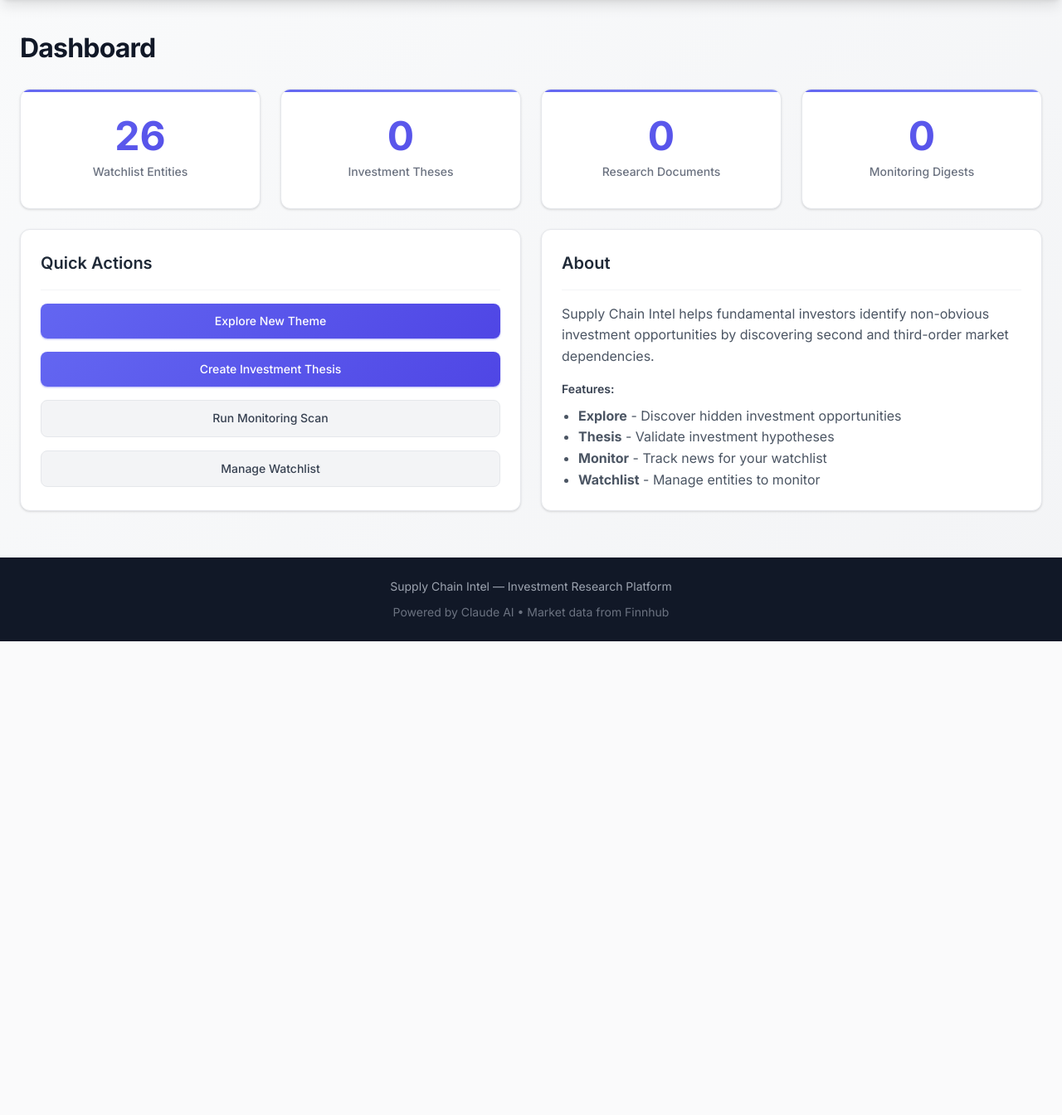
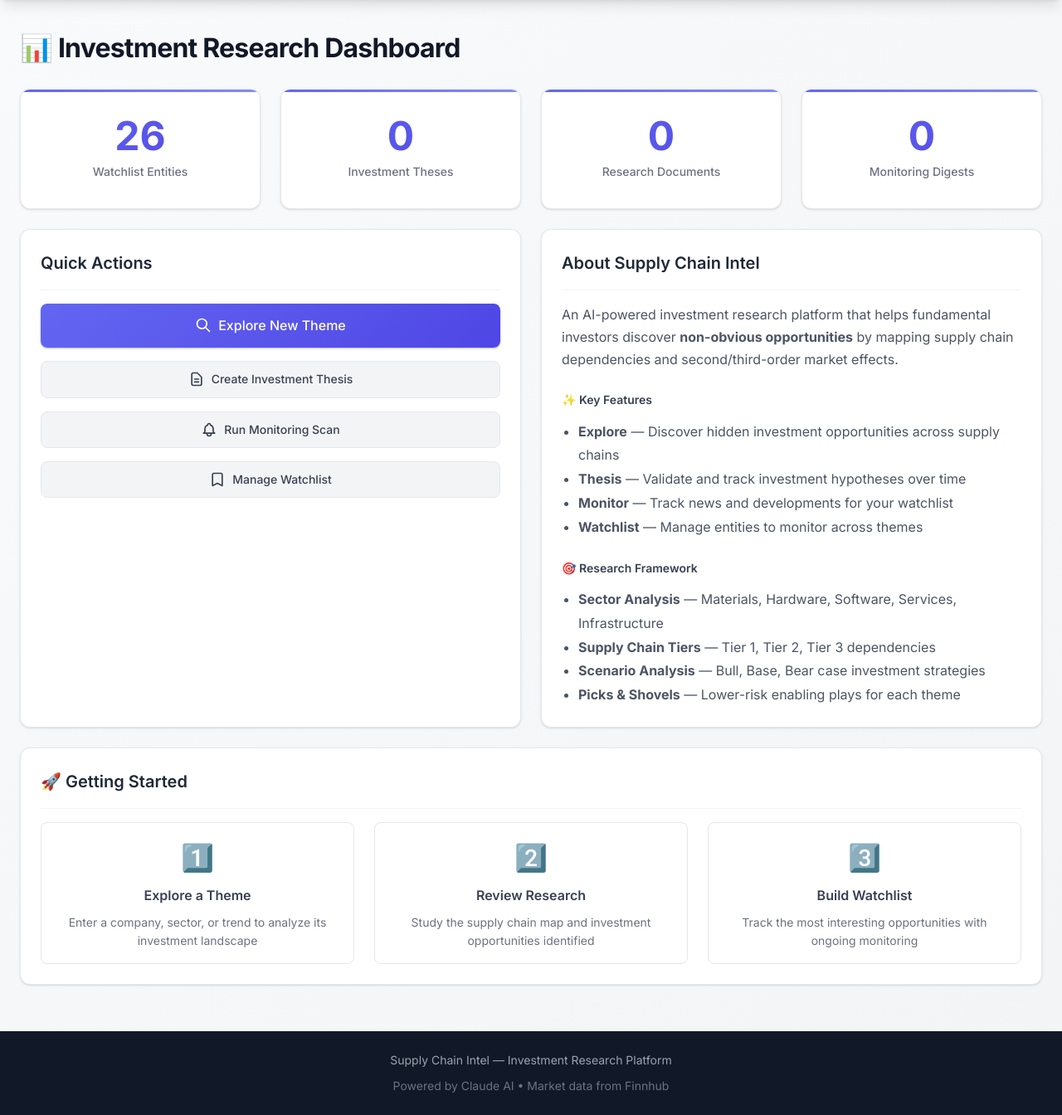
Before and after one commit to guymacmini/supply-chain-intel, a Flask app: page / in a window 1280 px wide. Shown: the part 64-1408 px from the top of the page at 83% size. Before the commit the page ends 837 px from the top, so only its background shows below. Run offline with Flask 3, Linux system fonts and the light colour scheme.

Commit message:
feat: Polish dashboard UI with icons, better copy, and getting started guide

```diff
--- a/src/web/templates/index.html
+++ b/src/web/templates/index.html
@@ -3,7 +3,7 @@
 {% block title %}Dashboard - Supply Chain Intel{% endblock %}
 
 {% block content %}
-<h1>Dashboard</h1>
+<h1>📊 Investment Research Dashboard</h1>
 
 <div class="grid grid-4">
     <div class="card stat-card">
@@ -30,16 +30,28 @@
             <h2>Quick Actions</h2>
         </div>
         <div style="display: flex; flex-direction: column; gap: 1rem;">
-            <a href="/explore" class="btn btn-primary" style="justify-content: center;">
+            <a href="/explore" class="btn btn-primary btn-lg" style="justify-content: center;">
+                <svg width="20" height="20" fill="none" stroke="currentColor" viewBox="0 0 24 24">
+                    <path stroke-linecap="round" stroke-linejoin="round" stroke-width="2" d="M21 21l-6-6m2-5a7 7 0 11-14 0 7 7 0 0114 0z"/>
+                </svg>
                 Explore New Theme
             </a>
-            <a href="/thesis" class="btn btn-primary" style="justify-content: center;">
+            <a href="/thesis" class="btn btn-secondary" style="justify-content: center;">
+                <svg width="20" height="20" fill="none" stroke="currentColor" viewBox="0 0 24 24">
+                    <path stroke-linecap="round" stroke-linejoin="round" stroke-width="2" d="M9 12h6m-6 4h6m2 5H7a2 2 0 01-2-2V5a2 2 0 012-2h5.586a1 1 0 01.707.293l5.414 5.414a1 1 0 01.293.707V19a2 2 0 01-2 2z"/>
+                </svg>
                 Create Investment Thesis
             </a>
             <a href="/monitor" class="btn btn-secondary" style="justify-content: center;">
+                <svg width="20" height="20" fill="none" stroke="currentColor" viewBox="0 0 24 24">
+                    <path stroke-linecap="round" stroke-linejoin="round" stroke-width="2" d="M15 17h5l-1.405-1.405A2.032 2.032 0 0118 14.158V11a6.002 6.002 0 00-4-5.659V5a2 2 0 10-4 0v.341C7.67 6.165 6 8.388 6 11v3.159c0 .538-.214 1.055-.595 1.436L4 17h5m6 0v1a3 3 0 11-6 0v-1m6 0H9"/>
+                </svg>
                 Run Monitoring Scan
             </a>
             <a href="/watchlist" class="btn btn-secondary" style="justify-content: center;">
+                <svg width="20" height="20" fill="none" stroke="currentColor" viewBox="0 0 24 24">
+                    <path stroke-linecap="round" stroke-linejoin="round" stroke-width="2" d="M5 5a2 2 0 012-2h10a2 2 0 012 2v16l-7-3.5L5 21V5z"/>
+                </svg>
                 Manage Watchlist
             </a>
         </div>
@@ -47,19 +59,56 @@
 
     <div class="card">
         <div class="card-header">
-            <h2>About</h2>
+            <h2>About Supply Chain Intel</h2>
         </div>
-        <p style="color: var(--gray-600); margin-bottom: 1rem;">
-            Supply Chain Intel helps fundamental investors identify non-obvious investment
-            opportunities by discovering second and third-order market dependencies.
+        <p style="color: var(--gray-600); margin-bottom: 1rem; line-height: 1.7;">
+            An AI-powered investment research platform that helps fundamental investors discover
+            <strong>non-obvious opportunities</strong> by mapping supply chain dependencies and
+            second/third-order market effects.
         </p>
-        <h3 style="font-size: 0.875rem; font-weight: 600; margin: 1rem 0 0.5rem;">Features:</h3>
-        <ul style="color: var(--gray-600); margin-left: 1.25rem;">
-            <li><strong>Explore</strong> - Discover hidden investment opportunities</li>
-            <li><strong>Thesis</strong> - Validate investment hypotheses</li>
-            <li><strong>Monitor</strong> - Track news for your watchlist</li>
-            <li><strong>Watchlist</strong> - Manage entities to monitor</li>
+
+        <h3 style="font-size: 0.875rem; font-weight: 600; margin: 1.5rem 0 0.75rem; color: var(--gray-700);">
+            ✨ Key Features
+        </h3>
+        <ul style="color: var(--gray-600); margin-left: 1.25rem; line-height: 1.8;">
+            <li><strong>Explore</strong> — Discover hidden investment opportunities across supply chains</li>
+            <li><strong>Thesis</strong> — Validate and track investment hypotheses over time</li>
+            <li><strong>Monitor</strong> — Track news and developments for your watchlist</li>
+            <li><strong>Watchlist</strong> — Manage entities to monitor across themes</li>
+        </ul>
+
+        <h3 style="font-size: 0.875rem; font-weight: 600; margin: 1.5rem 0 0.75rem; color: var(--gray-700);">
+            🎯 Research Framework
+        </h3>
+        <ul style="color: var(--gray-600); margin-left: 1.25rem; line-height: 1.8;">
+            <li><strong>Sector Analysis</strong> — Materials, Hardware, Software, Services, Infrastructure</li>
+            <li><strong>Supply Chain Tiers</strong> — Tier 1, Tier 2, Tier 3 dependencies</li>
+            <li><strong>Scenario Analysis</strong> — Bull, Base, Bear case investment strategies</li>
+            <li><strong>Picks & Shovels</strong> — Lower-risk enabling plays for each theme</li>
         </ul>
     </div>
 </div>
+
+<div class="card">
+    <div class="card-header">
+        <h2>🚀 Getting Started</h2>
+    </div>
+    <div class="grid grid-3">
+        <div style="padding: 1rem; border: 1px solid var(--gray-200); border-radius: var(--radius); text-align: center;">
+            <div style="font-size: 2rem; margin-bottom: 0.5rem;">1️⃣</div>
+            <h3 style="font-size: 1rem; margin-bottom: 0.5rem;">Explore a Theme</h3>
+            <p class="text-small text-muted">Enter a company, sector, or trend to analyze its investment landscape</p>
+        </div>
+        <div style="padding: 1rem; border: 1px solid var(--gray-200); border-radius: var(--radius); text-align: center;">
+            <div style="font-size: 2rem; margin-bottom: 0.5rem;">2️⃣</div>
+            <h3 style="font-size: 1rem; margin-bottom: 0.5rem;">Review Research</h3>
+            <p class="text-small text-muted">Study the supply chain map and investment opportunities identified</p>
+        </div>
+        <div style="padding: 1rem; border: 1px solid var(--gray-200); border-radius: var(--radius); text-align: center;">
+            <div style="font-size: 2rem; margin-bottom: 0.5rem;">3️⃣</div>
+            <h3 style="font-size: 1rem; margin-bottom: 0.5rem;">Build Watchlist</h3>
+            <p class="text-small text-muted">Track the most interesting opportunities with ongoing monitoring</p>
+        </div>
+    </div>
+</div>
 {% endblock %}
```
